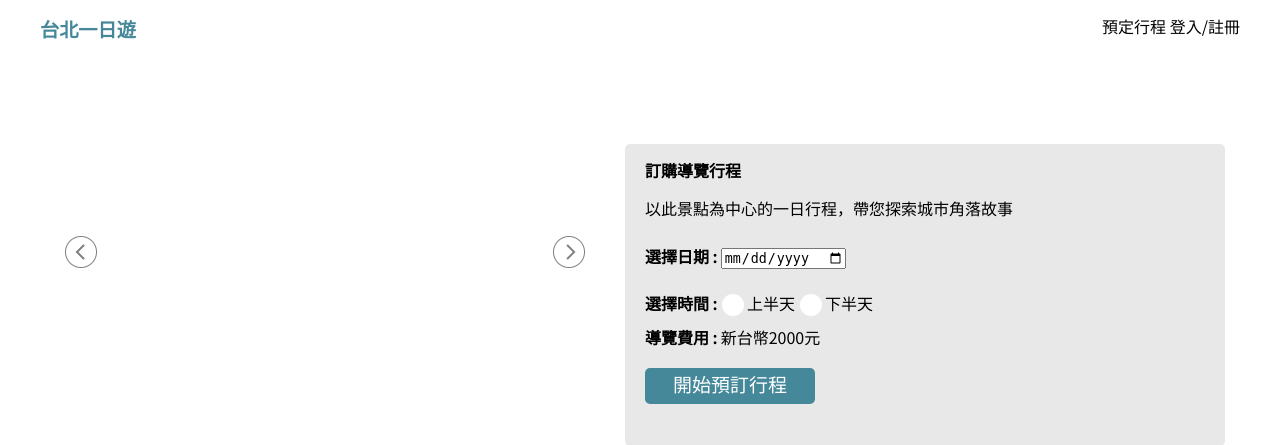
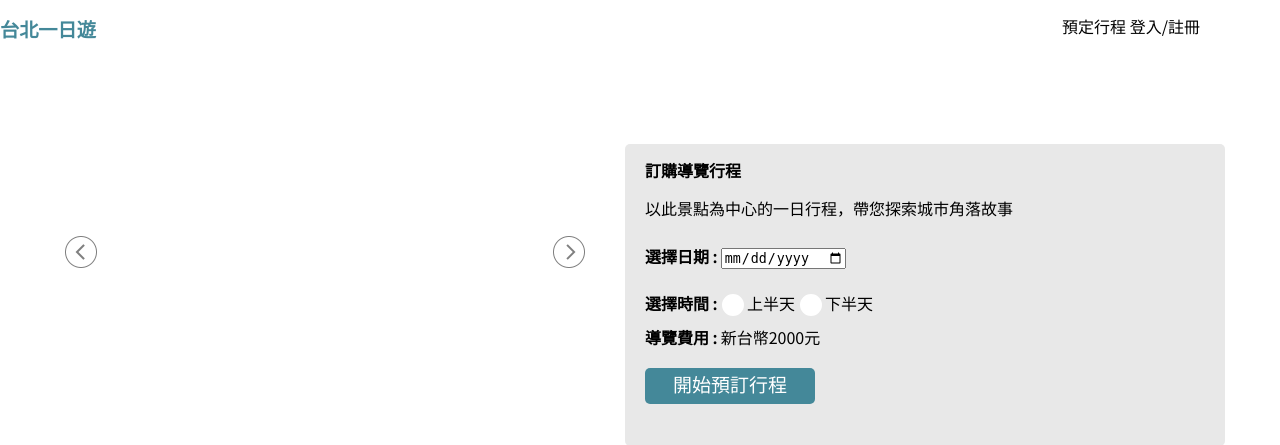
Before and after one commit to eunicezhou/Wehelp_Stage2, a Flask app: template templates/attraction.html in a window 1280 px wide. Shown: the top 445 px of the page. Run offline with Flask 3, Linux system fonts and the light colour scheme; the template is opened without the code that fills it, so the values that code supplies are empty.

Commit message:
decorate website

```diff
--- a/static/css/attraction.css
+++ b/static/css/attraction.css
@@ -31,7 +31,6 @@ button{
 /* 設定navbar */
 .nav{
     display: flex ;
-    width:100vw;
     height:54px;
     justify-content: center;
     background-color: white;
```
